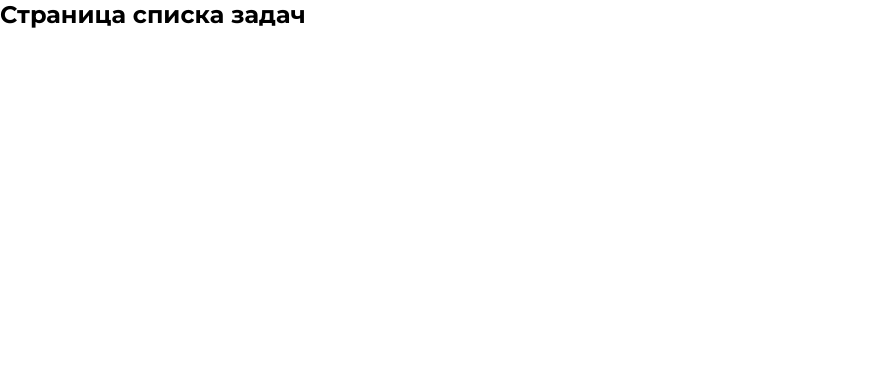
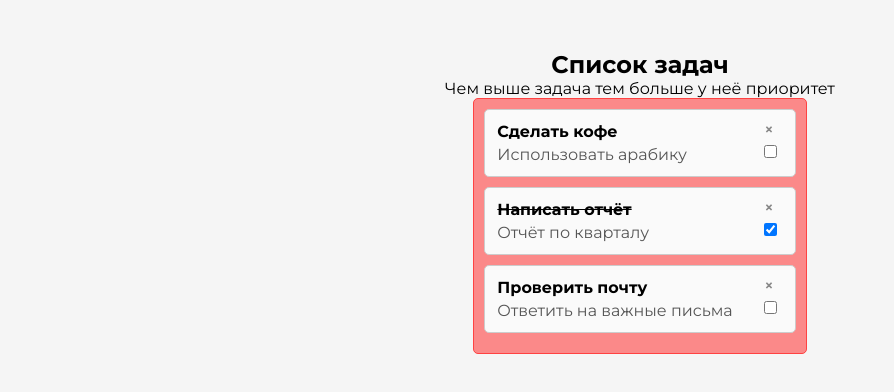
Before and after one commit to DFimp/task_tracker, a React (Create React App) app: page /tasks in a window 1280 px wide. Shown: the top 392 px of the page, without its empty margins (0-894 px from the left). Built offline with nearby package versions, Linux system fonts and the light colour scheme; sample sign-in values are in the browser's storage.

Commit message:
add base TasksPage

```diff
--- a/package.json
+++ b/package.json
@@ -3,6 +3,7 @@
   "version": "0.1.0",
   "private": true,
   "dependencies": {
+    "@hello-pangea/dnd": "^18.0.1",
     "@testing-library/dom": "^10.4.0",
     "@testing-library/jest-dom": "^6.6.3",
     "@testing-library/react": "^16.3.0",
--- a/src/index.css
+++ b/src/index.css
@@ -6,3 +6,7 @@
   margin: 0;
   padding: 0;
 }
+
+body {
+  background-color: #f5f5f5;
+}
--- a/src/pages/AuthPage/AuthPage.module.css
+++ b/src/pages/AuthPage/AuthPage.module.css
@@ -3,7 +3,6 @@
   justify-content: center;
   align-items: center;
   height: 100vh;
-  background-color: #f5f5f5;
   flex-direction: column;
 }
 
--- a/src/pages/TasksPage.tsx
+++ /dev/null
@@ -1,7 +0,0 @@
-import React from 'react';
-
-const TasksPage: React.FC = () => {
-  return <h2>Страница списка задач</h2>;
-};
-
-export default TasksPage;
--- /dev/null
+++ b/src/pages/TasksPage/TasksPage.module.css
@@ -0,0 +1,24 @@
+.pageTasksList {
+  margin-top: 50px;
+  display: flex;
+  justify-content: center;
+  align-items: center;
+  flex-direction: column;
+}
+
+.tasksList {
+  list-style: none;
+  padding: 0;
+  max-width: 350px;
+  padding: 10px;
+  background-color: rgb(255, 66, 66, 0.6);
+  border: 1px solid rgb(255, 66, 66);
+  border-radius: 5px;
+}
+
+.taskList__item {
+  border: 1px solid #ccc;
+  border-radius: 5px;
+  padding: 12px;
+  margin-bottom: 10px;
+}
--- /dev/null
+++ b/src/pages/TasksPage/TasksPage.tsx
@@ -0,0 +1,145 @@
+import React, { useState } from "react";
+import {
+  DragDropContext,
+  Droppable,
+  Draggable,
+  DropResult,
+} from "@hello-pangea/dnd";
+import styles from "./TasksPage.module.css";
+
+type Task = {
+  id: string;
+  title: string;
+  description: string;
+  completed: boolean;
+};
+
+const initialTasks: Task[] = [
+  {
+    id: "1",
+    title: "Сделать кофе",
+    description: "Использовать арабику",
+    completed: false,
+  },
+  {
+    id: "2",
+    title: "Написать отчёт",
+    description: "Отчёт по кварталу",
+    completed: true,
+  },
+  {
+    id: "3",
+    title: "Проверить почту",
+    description: "Ответить на важные письма",
+    completed: false,
+  },
+];
+
+const TasksPage: React.FC = () => {
+  const [tasks, setTasks] = useState<Task[]>(initialTasks);
+
+  const handleDragEnd = (result: DropResult) => {
+    const { source, destination } = result;
+    if (!destination || source.index === destination.index) return;
+
+    const updated = [...tasks];
+    const [moved] = updated.splice(source.index, 1);
+    updated.splice(destination.index, 0, moved);
+    setTasks(updated);
+  };
+
+  const toggleTaskCompletion = (id: string) => {
+    const updated = tasks.map((task) =>
+      task.id === id ? { ...task, completed: !task.completed } : task
+    );
+    setTasks(updated);
+  };
+
+  const handleDeleteTask = (id: string) => {
+    setTasks((prev) => prev.filter((task) => task.id !== id));
+  };
+
+  return (
+    <div className={styles.pageTasksList}>
+      <h2>Список задач</h2>
+      <span>Чем выше задача тем больше у неё приоритет</span>
+      <DragDropContext onDragEnd={handleDragEnd}>
+        <Droppable droppableId="taskList">
+          {(provided) => (
+            <ul
+              {...provided.droppableProps}
+              ref={provided.innerRef}
+              className={styles.tasksList}
+            >
+              {tasks.map((task, index) => (
+                <Draggable key={task.id} draggableId={task.id} index={index}>
+                  {(provided, snapshot) => (
+                    <li
+                      ref={provided.innerRef}
+                      {...provided.draggableProps}
+                      {...provided.dragHandleProps}
+                      style={{
+                        backgroundColor: snapshot.isDragging
+                          ? "#e0f7fa"
+                          : "#fafafa",
+                        ...provided.draggableProps.style,
+                      }}
+                      className={styles.taskList__item}
+                    >
+                      <div style={{ position: "relative", paddingRight: 30 }}>
+                        <button
+                          onClick={() => handleDeleteTask(task.id)}
+                          style={{
+                            position: "absolute",
+                            bottom: 13,
+                            right: -15,
+                            background: "transparent",
+                            border: "none",
+                            cursor: "pointer",
+                            color: "#888",
+                            width: "max-content",
+                          }}
+                        >
+                          ×
+                        </button>
+                        <input
+                          type="checkbox"
+                          checked={task.completed}
+                          onChange={() => toggleTaskCompletion(task.id)}
+                          style={{
+                            position: "absolute",
+                            bottom: 6,
+                            right: 6,
+                            zIndex: 1,
+                            width: "max-content",
+                          }}
+                        />
+                        <div>
+                          <strong
+                            style={{
+                              textDecoration: task.completed ? "line-through" : "none",
+                              display: "block",
+                              paddingRight: 20,
+                            }}
+                          >
+                            {task.title}
+                          </strong>
+                          <p style={{ margin: "4px 0 0 0", color: "#555", display: "block", paddingRight: 20, }}>
+                            {task.description}
+                          </p>
+                        </div>
+                      </div>
+                    </li>
+                  )}
+                </Draggable>
+              ))}
+              {provided.placeholder}
+            </ul>
+          )}
+        </Droppable>
+      </DragDropContext>
+    </div>
+  );
+};
+
+export default TasksPage;
--- a/src/routes/AppRouter.tsx
+++ b/src/routes/AppRouter.tsx
@@ -1,7 +1,7 @@
 import React from 'react';
 import { Routes, Route, Navigate } from 'react-router-dom';
 import AuthPage from '../pages/AuthPage/AuthPage';
-import TasksPage from '../pages/TasksPage';
+import TasksPage from '../pages/TasksPage/TasksPage';
 import PomodoroPage from '../pages/PomodoroPage';
 import ReportPage from '../pages/ReportPage';
 import PrivateRoute from './PrivateRoute';
```
Also changed, not shown: 1 other file (tests, documents, lock files or other folders).
